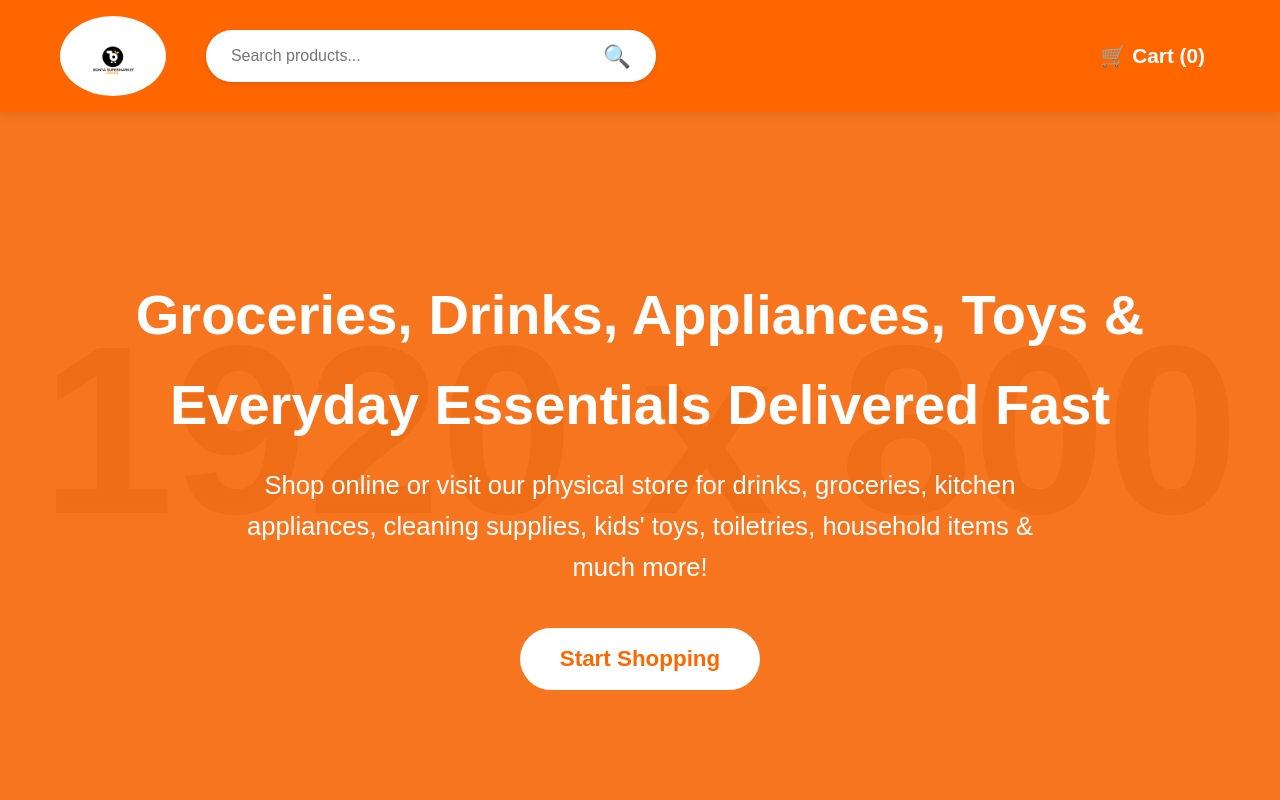
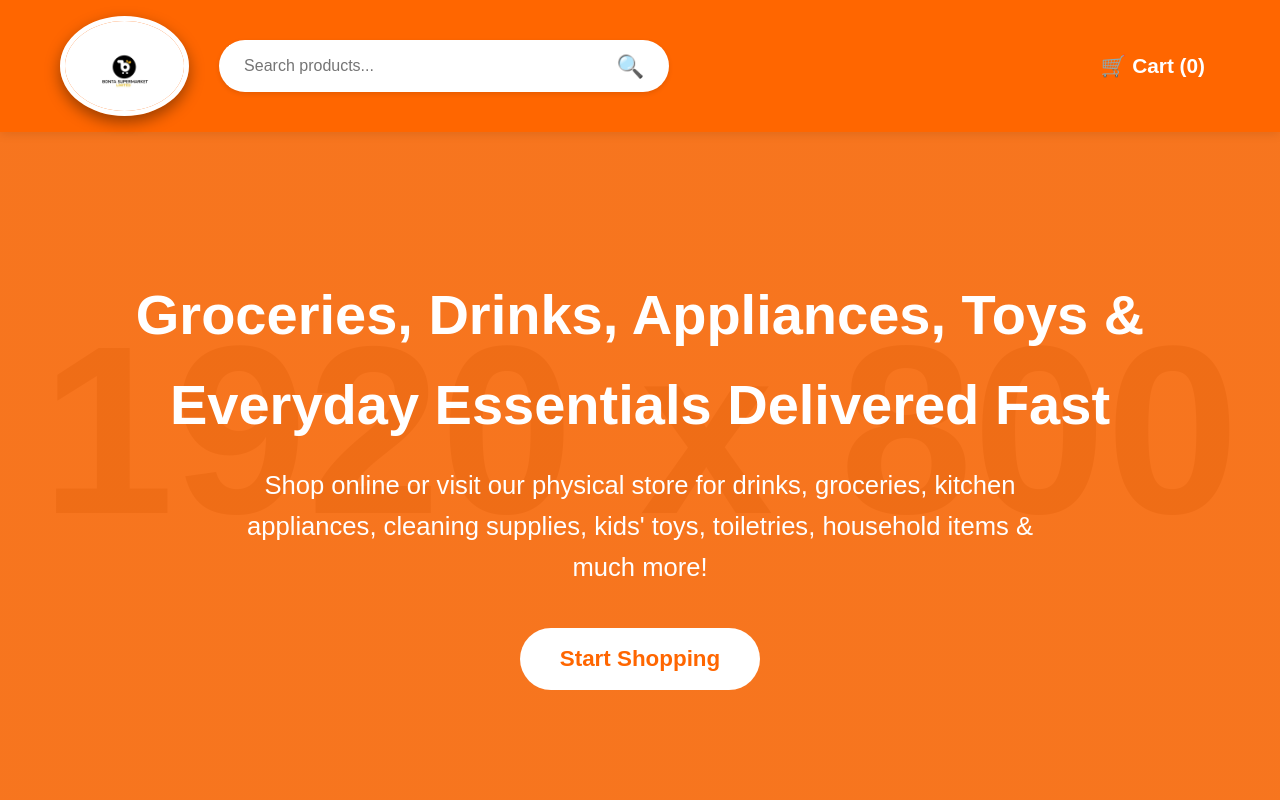
Before and after one commit to Ultra-0x/bonta-supermarket, a plain HTML site: page index.html in a window 1280 px wide. Shown: the top 800 px of the page. Drawn offline with Linux system fonts and the light colour scheme; placeholder pictures from the web are drawn by us.

Commit message:
Update style.css v1.31

```diff
--- a/style.css
+++ b/style.css
@@ -40,9 +40,11 @@ header {
     gap: 30px;
 }
 
-.site-title {
-    font-size: 2rem;
-    font-weight: bold;
+.logo {
+    height: 100px; /* Bigger and bolder */
+    border-radius: 50%;
+    border: 5px solid white; /* White border to pop on orange */
+    box-shadow: 0 6px 15px rgba(0,0,0,0.4); /* Strong shadow for depth */
 }
 
 .search-bar {
@@ -385,15 +387,3 @@ footer p:last-child {
     border-top: 1px solid #444;
     padding-top: 20px;
 }
-
-.logo {
-    height: 80px; /* Try 70px or 90px if too big/small */
-    border-radius: 50%; /* Makes it circular like your design */
-    margin-right: 20px;
-}
-
-.header-left {
-    display: flex;
-    align-items: center;
-    gap: 20px;
-}
```
